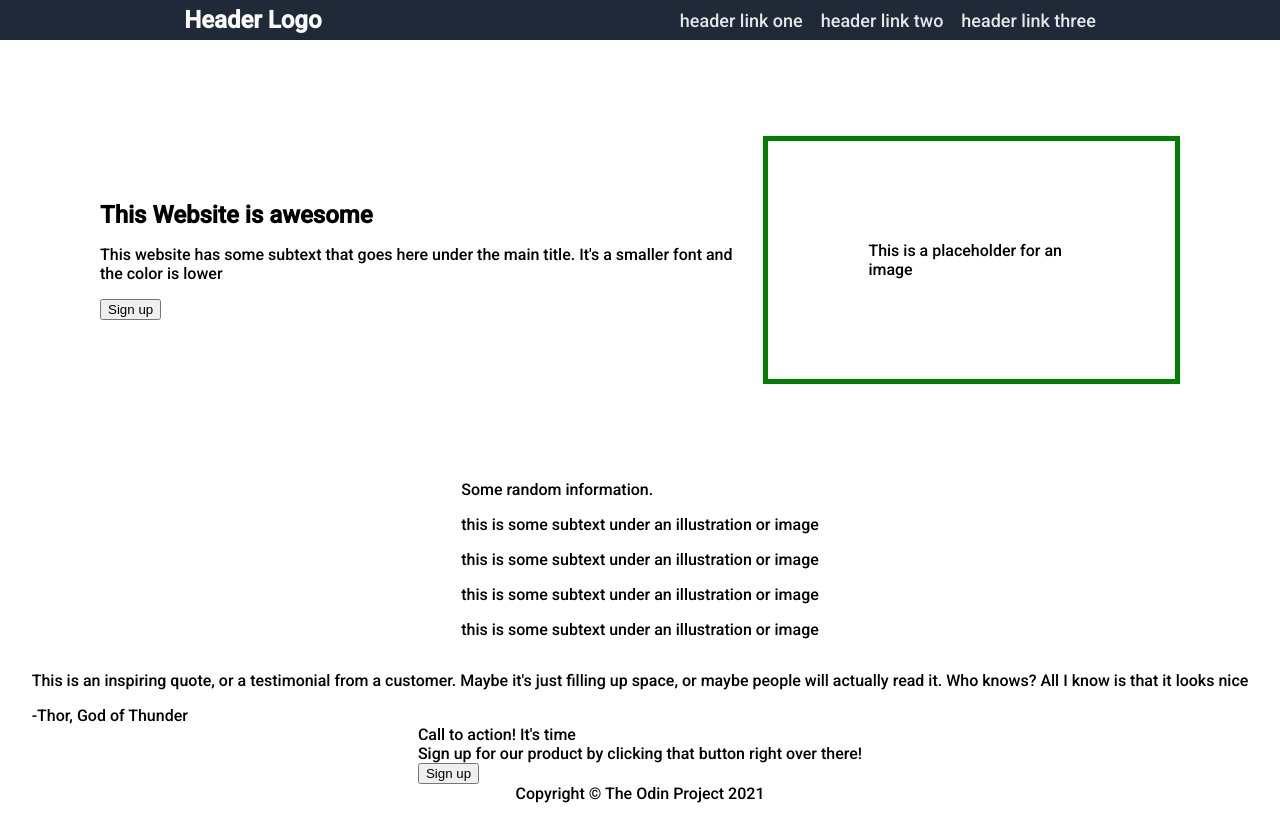
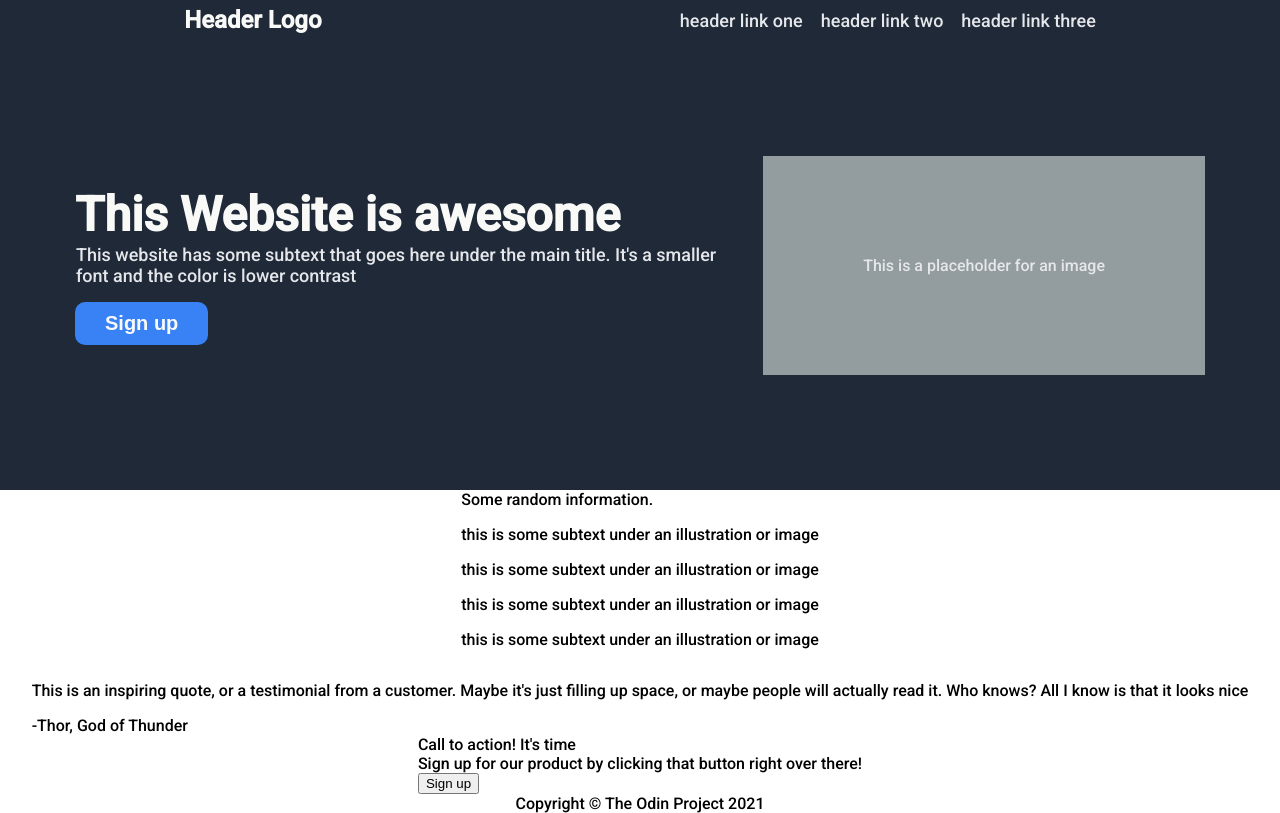
Before and after one commit to WhyAcee/Landing-Page, a plain HTML site: page index.html in a window 1280 px wide. Drawn offline with Linux system fonts and the light colour scheme.

Commit message:
Style content container 1

```diff
--- a/index.html
+++ b/index.html
@@ -24,7 +24,7 @@
         <div class="content-container1">
             <div class="cc1-left">
                 <h2>This Website is awesome</h2>
-                <p>This website has some subtext that goes here under the main title. It's a smaller font and the color is lower</p>
+                <p>This website has some subtext that goes here under the main title. It's a smaller font and the color is lower contrast</p>
                 <button class="sign-up">Sign up</button>
             </div>
             <div class="cc1-right">
--- a/styles.css
+++ b/styles.css
@@ -3,8 +3,11 @@ body {
     font-family: 'Roboto', sans-serif;
     display: flex;
     flex-direction: column;
+    flex-wrap: nowrap;
+    height: 100%;
 }
 
+/*HEADER*/
 .header {
     background-color: #1f2937;
     height: 30px;
@@ -39,36 +42,63 @@ nav a {
     display: flex;
     flex-direction: column;
     align-items: center;
+    margin: auto 0;
 }
-
+/*BODY 1*/
 .content-container1 {
-    height: 240px;
-    padding: 100px;
+    background-color: #1f2937;
+    height: 300px;
+    padding: 75px 75px;
     display: flex;
     justify-content: center;
     align-items: center;
     gap: 15px;
+    align-self: stretch;
+
 }
 
 .cc1-left {
     display: flex;
     flex-flow: column wrap;
     align-items: flex-start;
+    flex-wrap: wrap;
 }
 
 .cc1-left h2 {
+    color: #f9faf8;
     margin: 0;
+    font-size: 48px;
+    font-weight: bolder;
 }
 
 .cc1-left p {
-    margin: 3;
+    color: #e5e7eb;
+    margin: 1px;
+    padding-bottom: 15px;
+    font-size: 18px;
+}
+
+.cc1-left button {
+    background-color: #3882f6;
+    border: 0;
+    color: #f9faf8;
+    font-weight: bold;
+    font-size: 20px;
+    padding: 10px 30px;
+    border-radius: 10px;
 }
 
 .cc1-right {
-    border: 5px solid green;
-    padding: inherit;
+    padding: 100px 100px;
+    background-color: #939c9e;
+    display: flex;
+    flex-shrink: 0;
 }
 
+.image-text {
+    color: #e5e7eb;
+}
+/*FOOTER*/
 .footer {
     align-self: center;
 }
```
